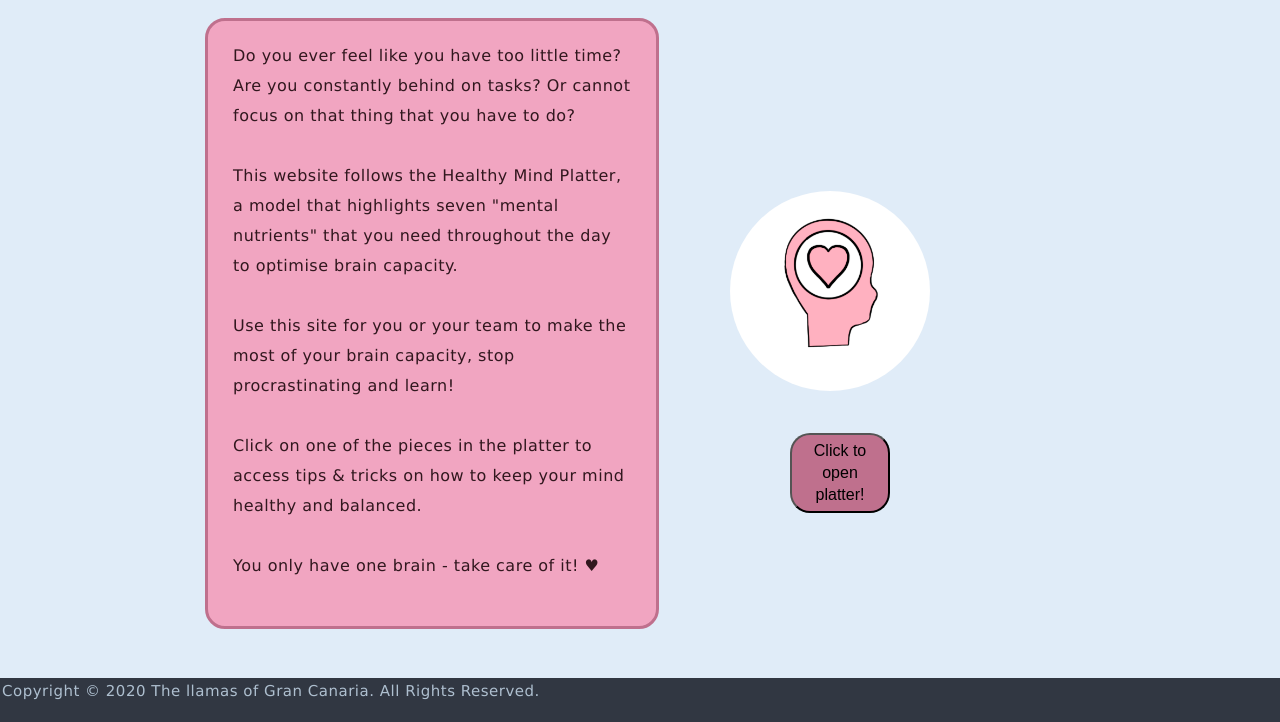
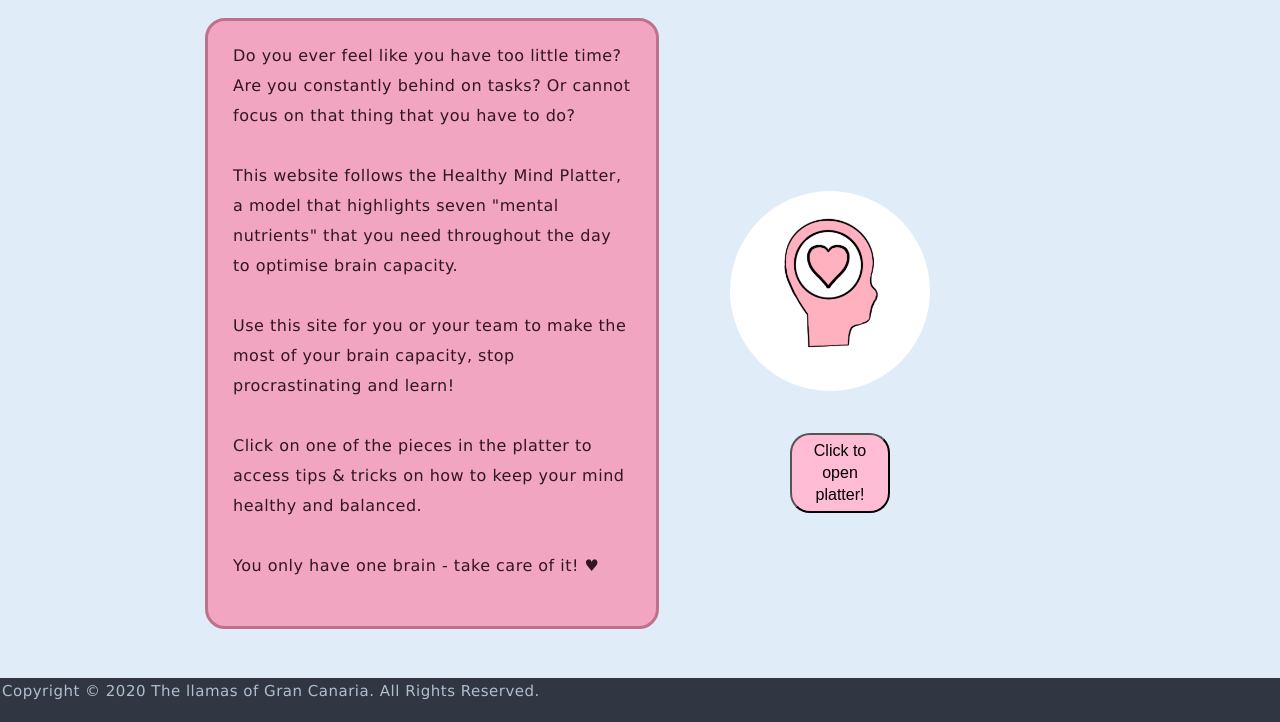
Before and after one commit to thehealthymindplatter/thehealthymindplatter.github.io, a plain HTML site: page index.html in a window 1280 px wide. Shown: the part 112-834 px from the top of the page. Drawn offline with Linux system fonts and the light colour scheme.

Commit message:
Update style.css

```diff
--- a/style.css
+++ b/style.css
@@ -262,7 +262,7 @@ a:visited{
   height: auto;
   margin: auto;
   margin-top: 5;
-  background-color: #BF708D;
+  background-color: #FFBCD4;
   padding: 5px;
   margin-bottom: 60px;
   border-radius: 20px;
@@ -275,6 +275,7 @@ a:visited{
   text-align: center;
   font-size: 16px;
   line-height: 22px;
+  cursor: pointer;
 }
 
 /*-------------------------------------Question Mark-----------------------------------------*/
```
